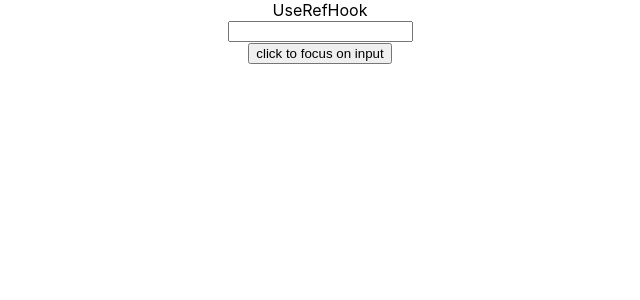
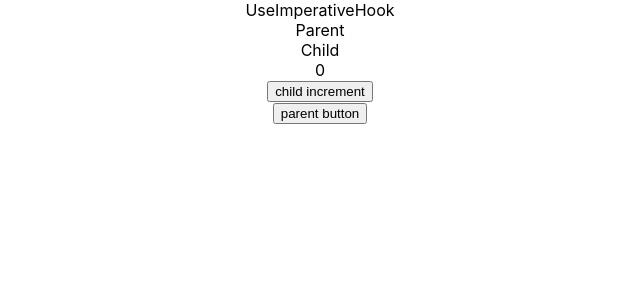
Before and after one commit to es-77/react-js-learn-app, a React (Create React App) app: page / in a window 1280 px wide. Shown: the top 300 px of the page, without its empty margins (320-960 px from the left). Built offline with nearby package versions, Linux system fonts and the light colour scheme.

Commit message:
use imperative hook forword ref

```diff
--- a/src/App.js
+++ b/src/App.js
@@ -22,9 +22,9 @@ function App() {
       {/* <UseReducerHook /> */}
       {/* <UseMemoHook /> */}
       {/* <UseCallBackHook /> */}
-      <UseRefHook />
-      {/*<UseImperativeHook />
-      <UseLayoutEffectHook />
+      {/* <UseRefHook /> */}
+      <UseImperativeHook />
+      {/*<UseLayoutEffectHook />
       <UseLoggerHook />
       <UseDebugValueHook />
       <UseLocalStorageHook /> */}
--- /dev/null
+++ b/src/components/imperative_components/Child.js
@@ -0,0 +1,24 @@
+import React, { forwardRef, useImperativeHandle, useState } from 'react'
+
+const Child = forwardRef(({ props }, ref) => {
+    const [count, setCount] = useState(0);
+    const handincrement = () => {
+        console.log('child components');
+        setCount(prev => prev + 1)
+    }
+    useImperativeHandle(ref, () => ({
+        handincrement
+    }));
+
+    return (
+        <div>
+            Child
+            <br />
+            {count}
+            <br />
+            <button onClick={handincrement}>child increment</button>
+        </div>
+    )
+});
+
+export default Child
--- /dev/null
+++ b/src/components/imperative_components/Parent.js
@@ -0,0 +1,19 @@
+import React, { useRef } from 'react'
+import Child from './Child'
+
+function Parent() {
+    const ref = useRef();
+    const handleClick = () => {
+        console.log('parent component');
+        ref.current.handincrement();
+    }
+    return (
+        <div>
+            Parent
+            <Child ref={ref} />
+            <button onClick={handleClick}>parent button</button>
+        </div>
+    )
+}
+
+export default Parent
--- a/src/hooks_components/UseImperativeHook.js
+++ b/src/hooks_components/UseImperativeHook.js
@@ -1,9 +1,12 @@
 import React from 'react'
+import Parent from '../components/imperative_components/Parent'
 
 export default function UseImperativeHook() {
     return (
         <div>
             UseImperativeHook
+            <br />
+            <Parent />
         </div>
     )
 }
```
